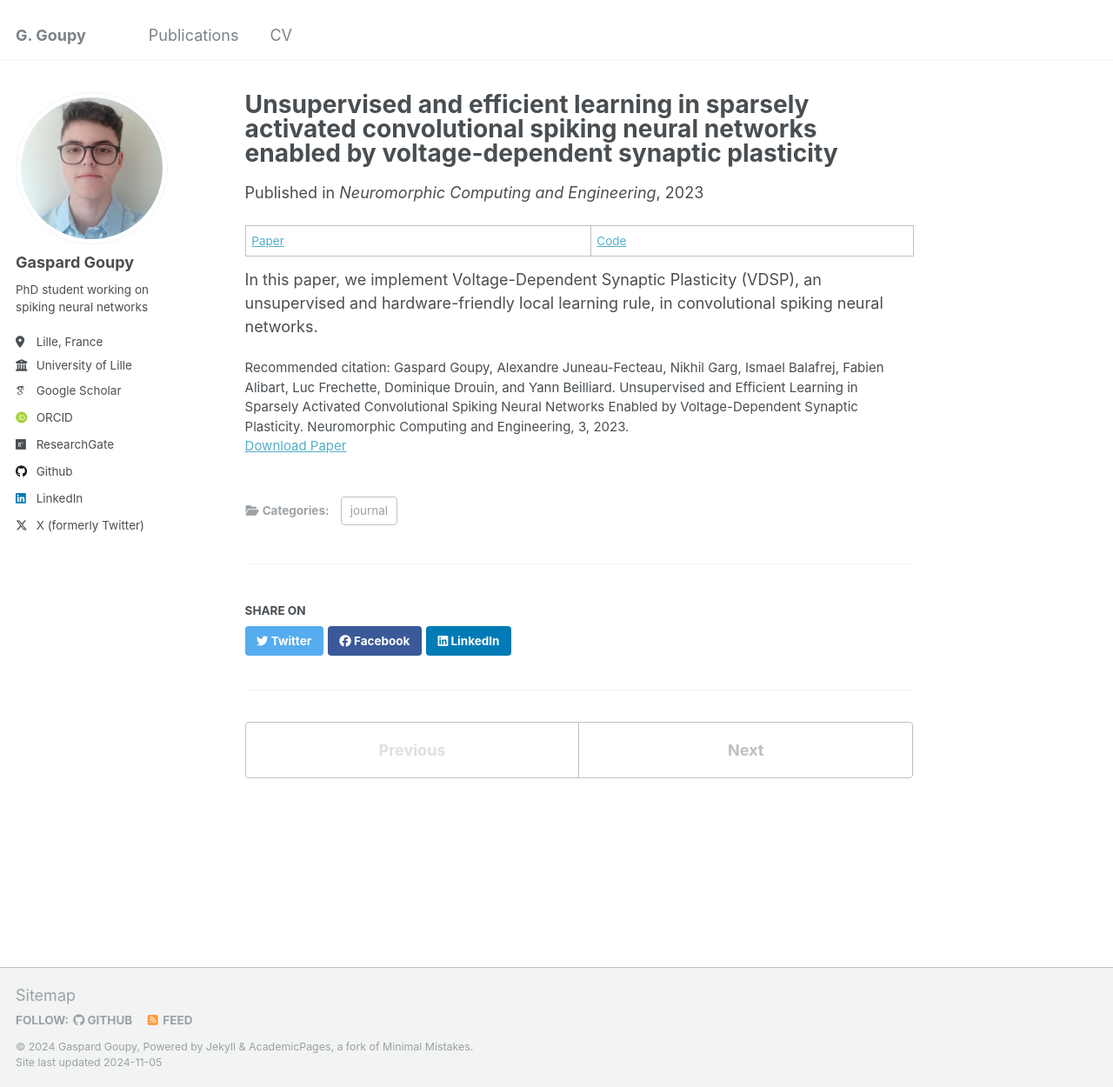
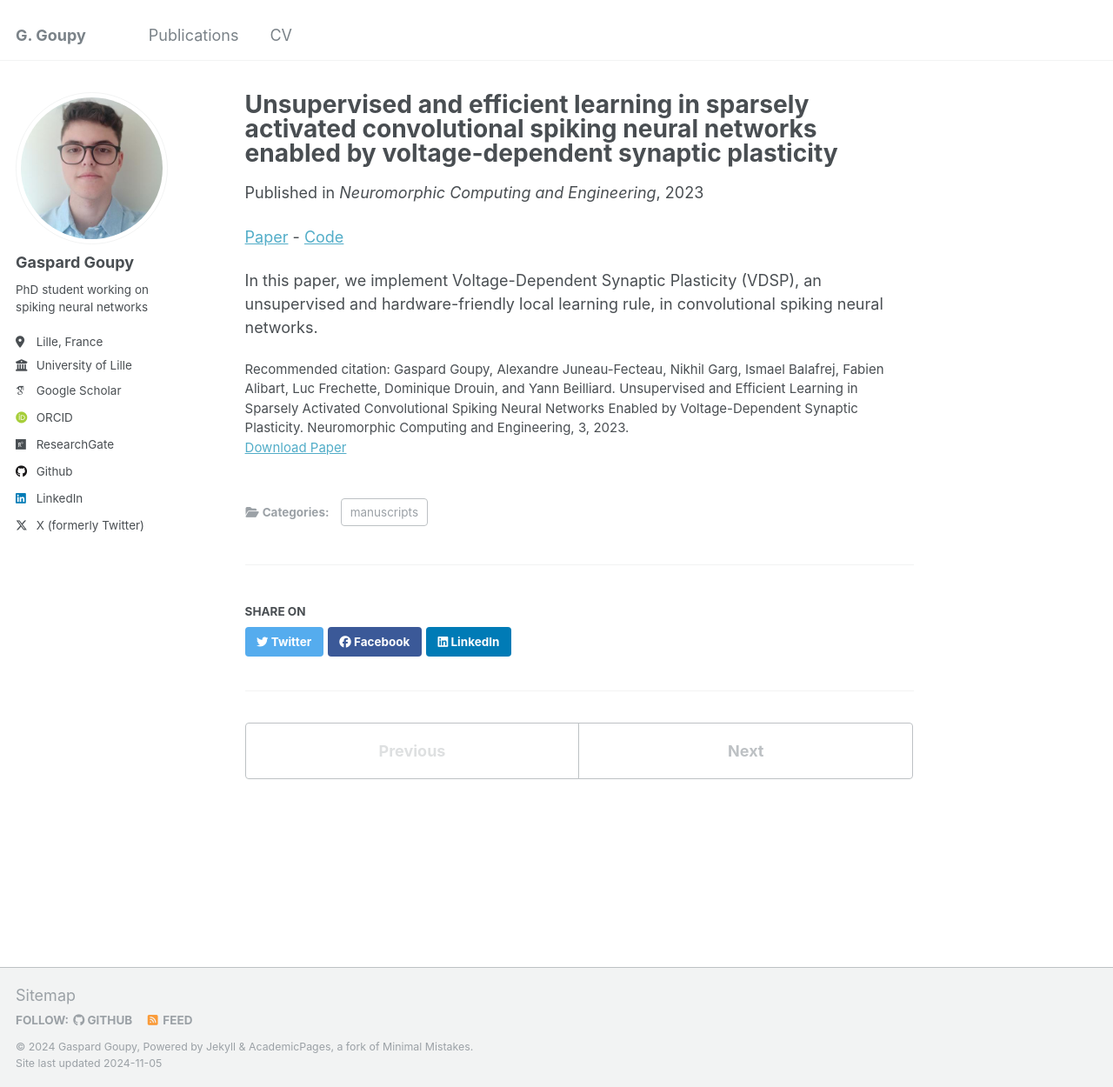
Before and after one commit to ggoupy/ggoupy.github.io, a Jekyll site: the page built from _publications/2023-vdsp.md, in a window 1280 px wide and 1250 px high. Shown: the whole window at 87% size. Built offline with Jekyll 4.4.1, drawn with Linux system fonts in a browser that asks for light colours; some web fonts are replaced.

Commit message:
Update pubs

```diff
--- a/_publications/2023-vdsp.md
+++ b/_publications/2023-vdsp.md
@@ -4,13 +4,13 @@ collection: publications
 permalink: /publication/2023-vdsp
 excerpt: #'This paper is about the number 1. The number 2 is left for future work.'
 date: 2023-01-06
-category: journal
+category: manuscripts
 venue: 'Neuromorphic Computing and Engineering'
 slidesurl: #'http://academicpages.github.io/files/slides1.pdf'
 paperurl: 'https://iopscience.iop.org/article/10.1088/2634-4386/acad98'
 citation: 'Gaspard Goupy, Alexandre Juneau-Fecteau, Nikhil Garg, Ismael Balafrej, Fabien Alibart, Luc Frechette, Dominique Drouin, and Yann Beilliard. Unsupervised and Efficient Learning in Sparsely Activated Convolutional Spiking Neural Networks Enabled by Voltage-Dependent Synaptic Plasticity. Neuromorphic Computing and Engineering, 3, 2023.'
 ---
 
-[Paper](https://iopscience.iop.org/article/10.1088/2634-4386/acad98) | [Code](https://github.com/ggoupy/CSNN-VDSP/)
+[Paper](https://iopscience.iop.org/article/10.1088/2634-4386/acad98) - [Code](https://github.com/ggoupy/CSNN-VDSP/)
 
 In this paper, we implement Voltage-Dependent Synaptic Plasticity (VDSP), an unsupervised and hardware-friendly local learning rule, in convolutional spiking neural networks.
```
Also changed, not shown: _publications/2024-ncg.md (+1 -1 lines), _publications/2024-pcn.md (+2 -2 lines).
